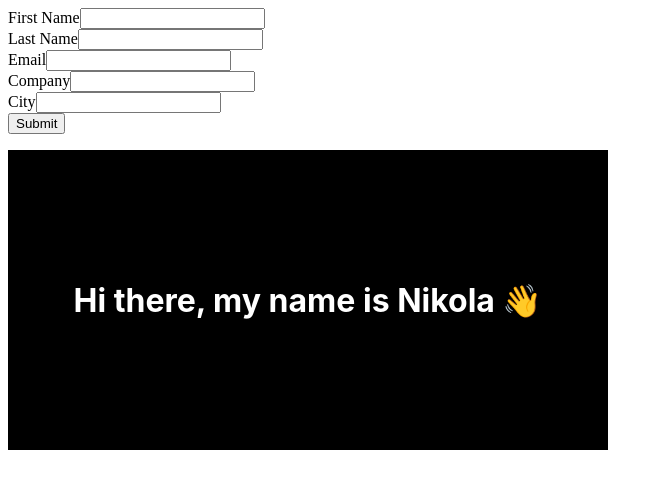
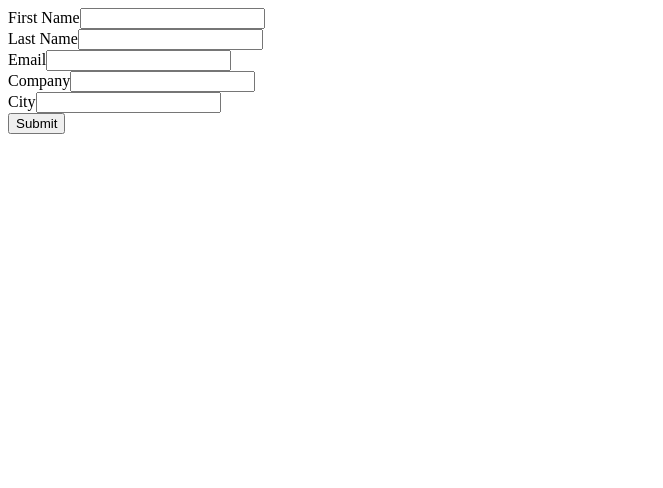
Before and after one commit to zholonov/Web-to-lead, a plain HTML site: page index.html in a window 1280 px wide. Shown: the whole page, without its empty margins (0-663 px from the left). Drawn offline with Linux system fonts and the light colour scheme.

Commit message:
Update index.html

```diff
--- a/index.html
+++ b/index.html
@@ -36,52 +36,3 @@
 <input type="submit" name="submit">
 
 </form>
-
-<svg fill="none" viewBox="0 0 600 300" width="600" height="300" xmlns="http://www.w3.org/2000/svg">
-  <foreignObject width="100%" height="100%">
-    <div xmlns="http://www.w3.org/1999/xhtml">
-      <style>
-        @keyframes hi {
-            0% { transform: rotate( 0.0deg) }
-           10% { transform: rotate(14.0deg) }
-           20% { transform: rotate(-8.0deg) }
-           30% { transform: rotate(14.0deg) }
-           40% { transform: rotate(-4.0deg) }
-           50% { transform: rotate(10.0deg) }
-           60% { transform: rotate( 0.0deg) }
-          100% { transform: rotate( 0.0deg) }
-        }
-
-        .container {
-          background-color: black;
-
-          width: 100%;
-          height: 300px;
-
-          display: flex;
-          justify-content: center;
-          align-items: center;
-          color: white;
-
-          font-family: -apple-system, BlinkMacSystemFont, "Segoe UI", Roboto, Helvetica, Arial, sans-serif, "Apple Color Emoji", "Segoe UI Emoji", "Segoe UI Symbol";
-        }
-
-        .hi {
-          animation: hi 1.5s linear -0.5s infinite;
-          display: inline-block;
-          transform-origin: 70% 70%;
-        }
-
-        @media (prefers-reduced-motion) {
-          .hi {
-            animation: none;
-          }
-        }
-      </style>
-
-      <div class="container">
-        <h1>Hi there, my name is Nikola <div class="hi">👋</div></h1>
-      </div>
-    </div>
-  </foreignObject>
-</svg>
```
